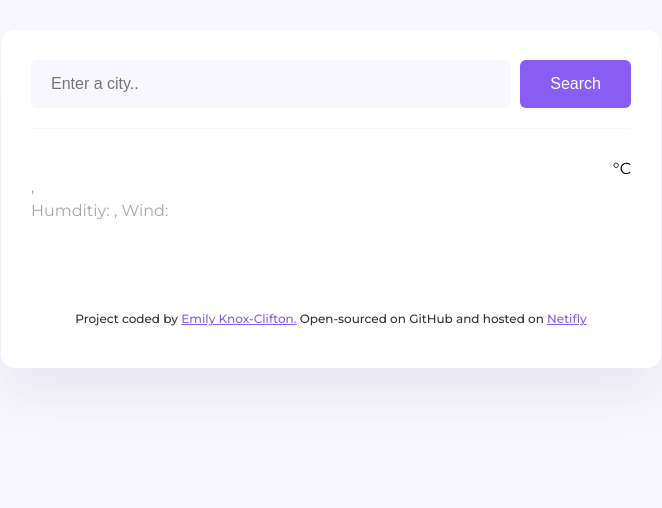
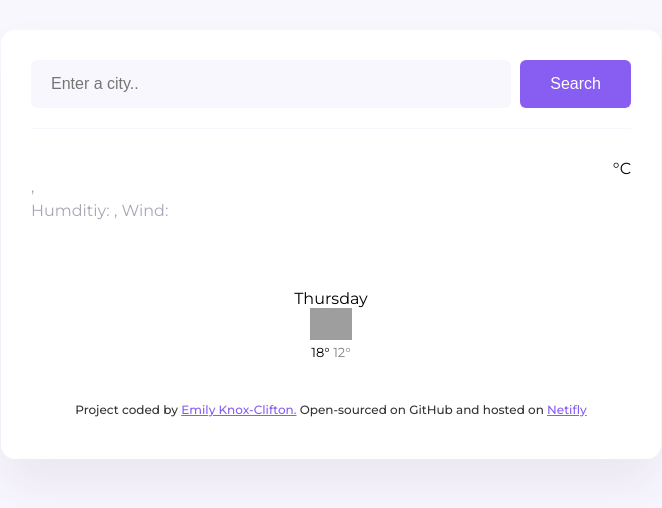
Before and after one commit to eknox22/Weather-App-Project, a plain HTML site: page index.html in a window 1280 px wide. Shown: the whole page, without its empty margins (309-971 px from the left). Drawn offline with nearby package versions, Linux system fonts and the light colour scheme; no server answers; grey boxes are pictures that could not be loaded.

Commit message:
Added weather forecast HTML and styled with CSS
Only added one day and will multiple this in Javascript to showcase more days on the weather app.
Wrapped everything into DIVs

```diff
--- a/index.html
+++ b/index.html
@@ -48,6 +48,23 @@
           </div>
         </div>
       </main>
+      <div class="weather-forecast">
+        <div class="row">
+          <div class="col 2">
+            <div class="weather-forecast-date"></div>
+            Thursday
+          </div>
+          <img
+            src="http://shecodes-assets.s3.amazonaws.com/api/weather/icons/broken-clouds-night.png"
+            alt=""
+            width="42"
+          />
+          <div class="weather-forecast-temperature">
+            <span class="weather-forecast-temperature-max">18&#176;</span>
+            <span class="weather-forecast-temperature-min">12&#176;</span>
+          </div>
+        </div>
+      </div>
       <footer>
         <p>
           Project coded by
--- a/src/index.js
+++ b/src/index.js
@@ -9,7 +9,6 @@ function refreshWeather(response) {
   let date = new Date(response.data.time * 1000);
 
   let iconElement = document.querySelector("#icon");
-
   iconElement.innerHTML = `<img src="${response.data.condition.icon_url}" class="weather-app-icon" />`;
 
   cityElement.innerHTML = response.data.city;
--- a/src/styles.css
+++ b/src/styles.css
@@ -91,6 +91,25 @@ main {
   margin-top: 6px;
 }
 
+.weather-forecast {
+  margin-top: 20px;
+  text-align: center;
+}
+
+.weather-forecast-date {
+  font-size: 16px;
+  color: #f65282;
+  opacity: 0.6;
+}
+
+.weather-forecast-temperature {
+  font-size: 13px;
+}
+
+.weather-forecast-temperature-min {
+  opacity: 0.5;
+}
+
 footer {
   order-bottom: 1px solid #f9f7fe;
   padding: 30px 0 0 0;
```
Also changed, not shown: 1 other file.
